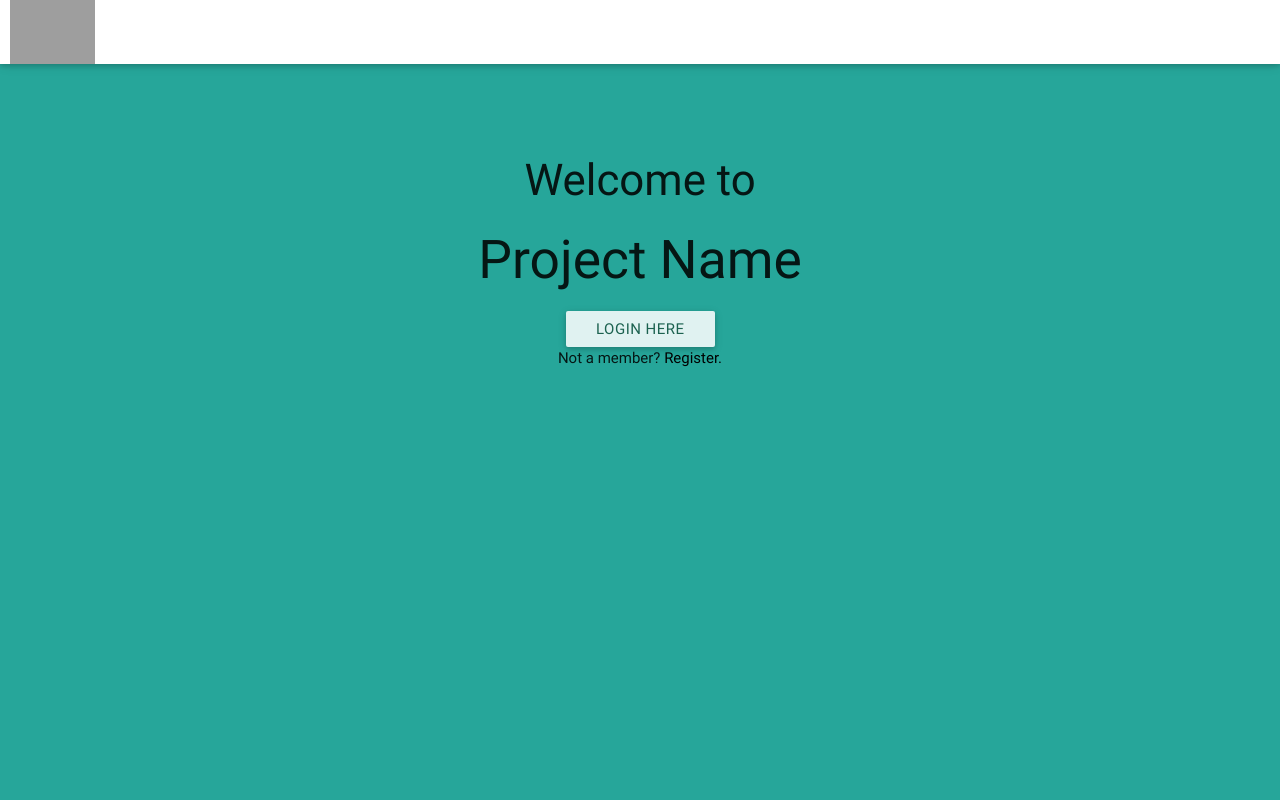
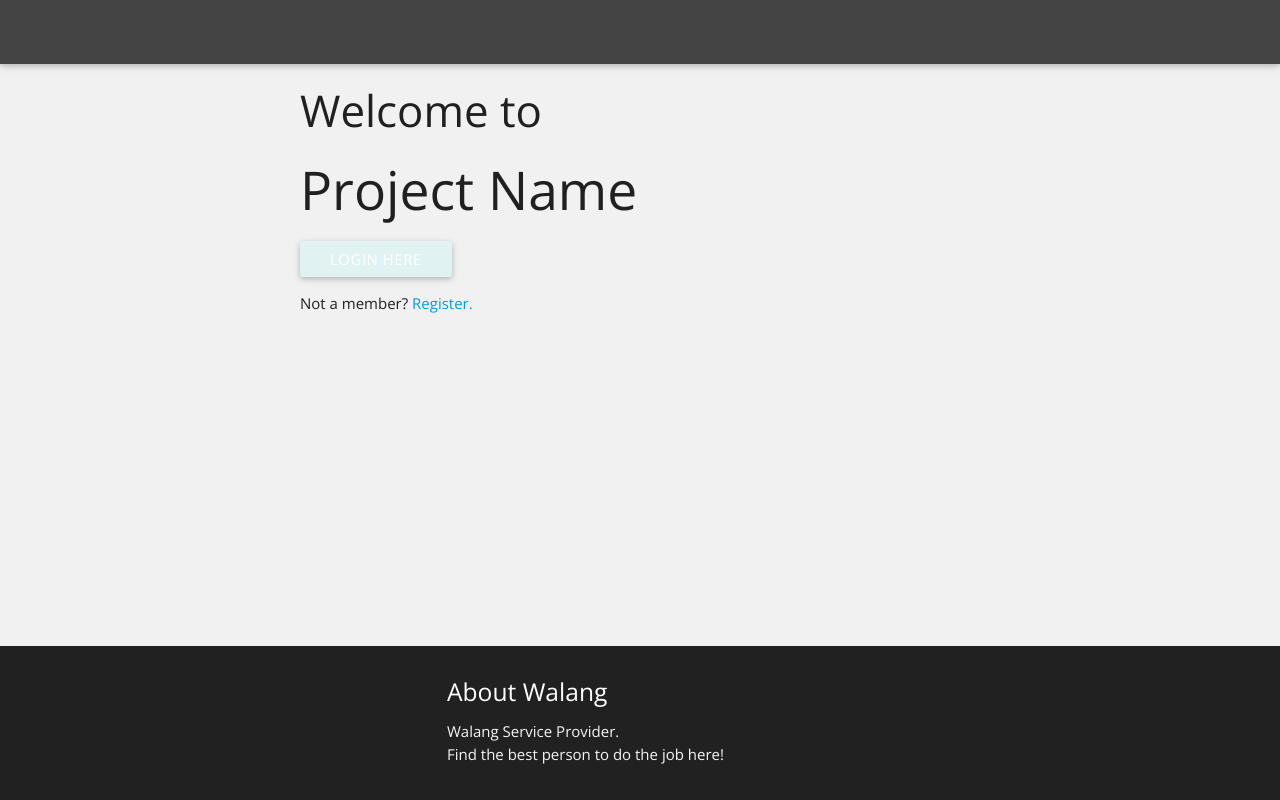
Before and after one commit to miriammariety/uhack2016, a Django app: template walang/templates/walang/index.html in a window 1280 px wide. Run offline with Django 3.2, Linux system fonts and the light colour scheme; the template is opened without the code that fills it, so the values that code supplies are empty; some libraries are stand-ins or nearby versions; grey boxes are pictures that could not be loaded.

Commit message:
Add index

```diff
--- a/walang/templates/walang/index.html
+++ b/walang/templates/walang/index.html
@@ -1,32 +1,17 @@
-<!DOCTYPE html>
-<html>
-<head>
-	<link href="http://fonts.googleapis.com/icon?family=Material+Icons" rel="stylesheet">
-  	<link type="text/css" rel="stylesheet" href="materialize/css/materialize.min.css"  media="screen,projection"/>
-  	<link rel="stylesheet" type="text/css" href="home.css">
-  	<meta name="viewport" content="width=device-width, initial-scale=1.0"/>
-	<title>Project Name</title>
-	<meta charset="UTF-8">
-</head>
-<body id="welcome">
+{%extends 'uhack_project/base.html'%}
+{%load staticfiles%}
+{%block title%} Welcome | {%endblock title%}
+{%block css%}
+<link href="{% static 'walang/css/font-awesome.min.css' %}" type="text/css" rel="stylesheet" media="screen,projection">
+{%endblock css%}
 
-
-  <div class="navbar-fixed">
-    <nav id="bar">
-      <div class="nav-wrapper">
-        <a href="#!" class="brand-logo"><img src="logo.png" id="logo"></a>
-      </div>
-    </nav>
-  </div>
-
+{%block content%}
 <div id="welcome-content">
     <h3 class="greeting">Welcome to</h3>
     <h2 class="greeting">Project Name</h2>
     <a class="waves-effect waves-light teal lighten-5 btn modal-trigger" href="#modal1" id="modal">LOGIN HERE</a>
     <p>Not a member? <a href="#!" id="register">Register.</a></p>
 </div>
-
-
 
 <!-- Modal Structure -->
 <div id="modal1" class="modal">
@@ -50,16 +35,7 @@
         <a href="#!" class=" modal-action modal-close waves-effect waves-green btn-flat"><i class="material-icons prefix" id="search-icon">send</i></a>
     </div>
 </div>
-
-
-
-<script type="text/javascript" src="https://code.jquery.com/jquery-2.1.1.min.js"></script>
-<script type="text/javascript" src="materialize/js/materialize.min.js"></script>
-<script type="text/javascript">
-	 $(document).ready(function(){
-    // the "href" attribute of .modal-trigger must specify the modal ID that wants to be triggered
-    $('.modal-trigger').leanModal();
-  });
-</script>
-</body>
-</html>
+{%endblock content%}
+{%block script%}
+<script type="text/javascript" src="{% static "uhack_project/js/jquery-3.1.0.min.js" %}"></script>
+{%endblock script%}
--- a/walang/urls.py
+++ b/walang/urls.py
@@ -5,7 +5,7 @@
 admin.autodiscover()
 
 urlpatterns = [
-    url(r'^$', views.WalangHomeView.as_view(), name='home')
-
+    url(r'^$', views.WalangHomeView.as_view(), name='home'),
+    url(r'^index$', views.WelcomeView.as_view(), name='index')
 
 ]
--- a/walang/views.py
+++ b/walang/views.py
@@ -11,3 +11,7 @@
         context['services'] = Service.objects.all()
         context['person'] = self.request.user.person
         return context
+
+
+class WelcomeView(TemplateView):
+    template_name = "walang/index.html"
```
Lines whose indentation alone changed are shown as unchanged.
